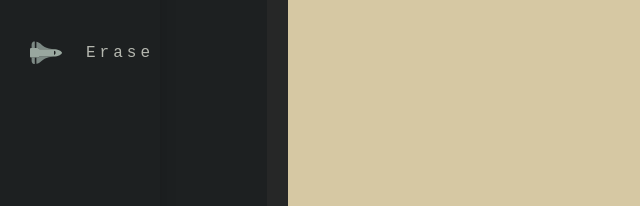
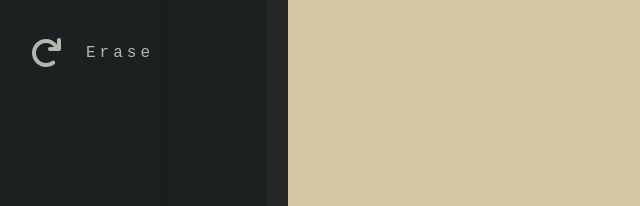
Before and after one commit to lloydlobo/etcher-sketcher, a website built with Vite: page index.html in a window 1280 px wide. Both pictures are taken after a click on the button "start sketching". Shown: the part 275-481 px from the top of the page, 0-640 px from the left. Built offline with nearby package versions, Linux system fonts and the light colour scheme.

Commit message:
style: add a refresh icon for btnErase as svg

```diff
--- a/index.html
+++ b/index.html
@@ -107,28 +107,15 @@
                     >
                         <a href="#" class="navbar__nav__item__link">
                             <svg
-                                aria-hidden="true"
-                                focusable="false"
-                                data-prefix="fad"
-                                data-icon="space-shuttle"
-                                role="img"
                                 xmlns="http://www.w3.org/2000/svg"
-                                viewBox="0 0 640 512"
-                                class="svg-inline--fa fa-space-shuttle fa-w-20 fa-5x"
+                                viewBox="0 0 512 512"
                             >
-                                <g class="fa-group">
-                                    <path
-                                        fill="currentColor"
-                                        d="M32 416c0 35.35 21.49 64 48 64h16V352H32zm154.54-232h280.13L376 168C243 140.59 222.45 51.22 128 34.65V160h18.34a45.62 45.62 0 0 1 40.2 24zM32 96v64h64V32H80c-26.51 0-48 28.65-48 64zm114.34 256H128v125.35C222.45 460.78 243 371.41 376 344l90.67-16H186.54a45.62 45.62 0 0 1-40.2 24z"
-                                        class="fa-secondary"
-                                    ></path>
-                                    <path
-                                        fill="currentColor"
-                                        d="M592.6 208.24C559.73 192.84 515.78 184 472 184H186.54a45.62 45.62 0 0 0-40.2-24H32c-23.2 0-32 10-32 24v144c0 14 8.82 24 32 24h114.34a45.62 45.62 0 0 0 40.2-24H472c43.78 0 87.73-8.84 120.6-24.24C622.28 289.84 640 272 640 256s-17.72-33.84-47.4-47.76zM488 296a8 8 0 0 1-8-8v-64a8 8 0 0 1 8-8c31.91 0 31.94 80 0 80z"
-                                        class="fa-primary"
-                                    ></path>
-                                </g>
+                                <!--! Font Awesome Pro 6.1.1 by @fontawesome - https://fontawesome.com License - https://fontawesome.com/license (Commercial License) Copyright 2022 Fonticons, Inc. -->
+                                <path
+                                    d="M496 48V192c0 17.69-14.31 32-32 32H320c-17.69 0-32-14.31-32-32s14.31-32 32-32h63.39c-29.97-39.7-77.25-63.78-127.6-63.78C167.7 96.22 96 167.9 96 256s71.69 159.8 159.8 159.8c34.88 0 68.03-11.03 95.88-31.94c14.22-10.53 34.22-7.75 44.81 6.375c10.59 14.16 7.75 34.22-6.375 44.81c-39.03 29.28-85.36 44.86-134.2 44.86C132.5 479.9 32 379.4 32 256s100.5-223.9 223.9-223.9c69.15 0 134 32.47 176.1 86.12V48c0-17.69 14.31-32 32-32S496 30.31 496 48z"
+                                />
                             </svg>
+
                             <span class="navbar__nav__item__link__text"
                                 >Erase</span
                             >
```
